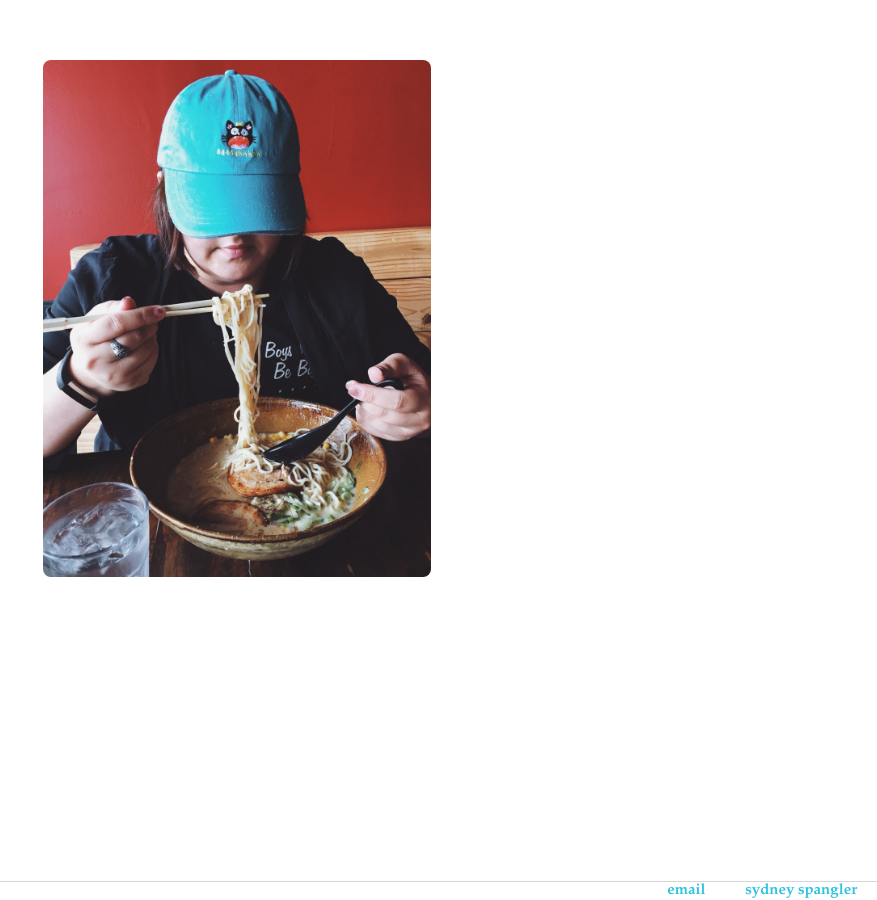
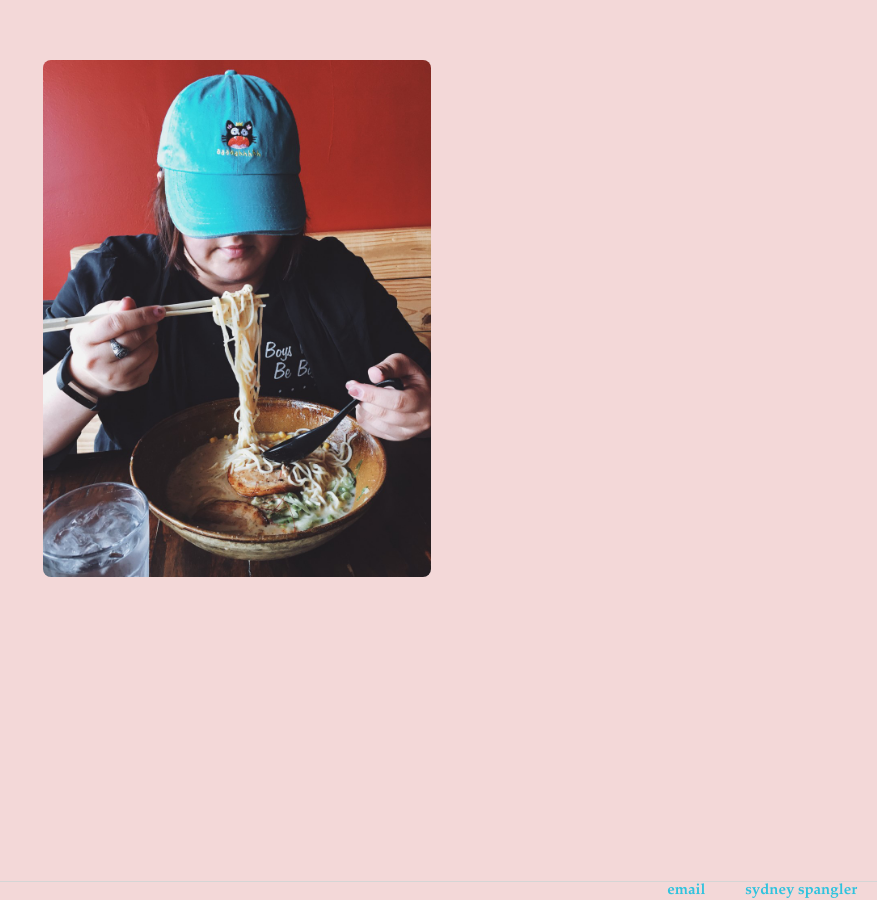
Before and after one commit to sydneyspangler/sydneyspangler.github.io, a Jekyll site: the page built from index.html, in a window 1280 px wide. Shown: the whole page, without its empty margins (403-1280 px from the left). Built offline with Jekyll 4.4.1, drawn with Linux system fonts in a browser that asks for light colours.

Commit message:
Update main.css

```diff
--- a/css/main.css
+++ b/css/main.css
@@ -1,3 +1,5 @@
+html{
+    background-color: #f3d8d8;
 body {
     margin: 0 auto;
     width: 70%;
```
